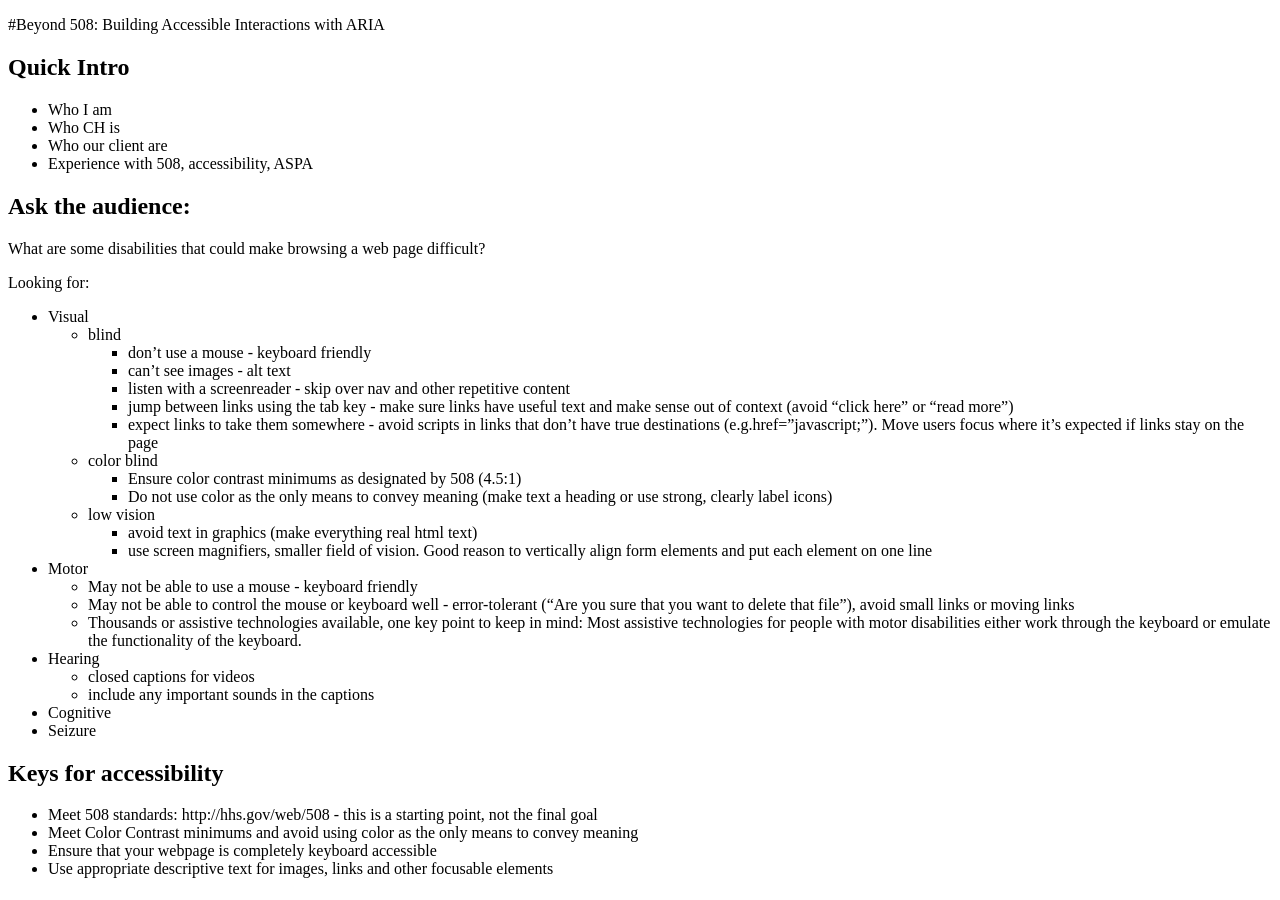
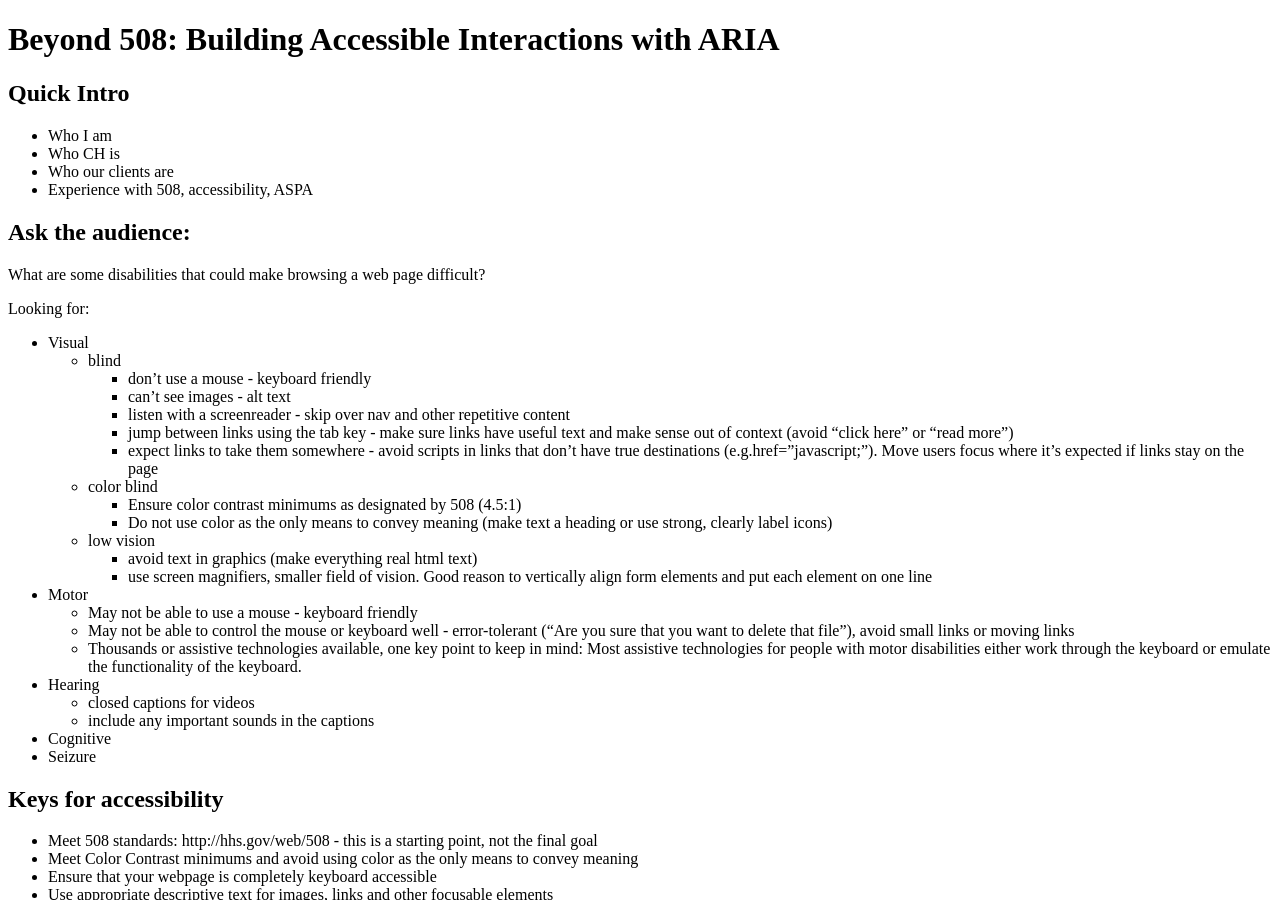
Before and after one commit to allenmr/communicatehealth.github.io, a Jekyll site: the page built from _content/outline.md, in a window 1280 px wide and 900 px high. Built offline with Jekyll 4.4.1, drawn with Linux system fonts in a browser that asks for light colours.

Commit message:
fixed up some MD

```diff
--- a/_content/outline.md
+++ b/_content/outline.md
@@ -4,13 +4,13 @@ title: Outline
 permalink: /presentation/outline
 ---
 
-#Beyond 508: Building Accessible Interactions with ARIA
+# Beyond 508: Building Accessible Interactions with ARIA
 
 ## Quick Intro
 
   * Who I am
   * Who CH is
-  * Who our client are
+  * Who our clients are
   * Experience with 508, accessibility, ASPA
 
 ## Ask the audience:
```
